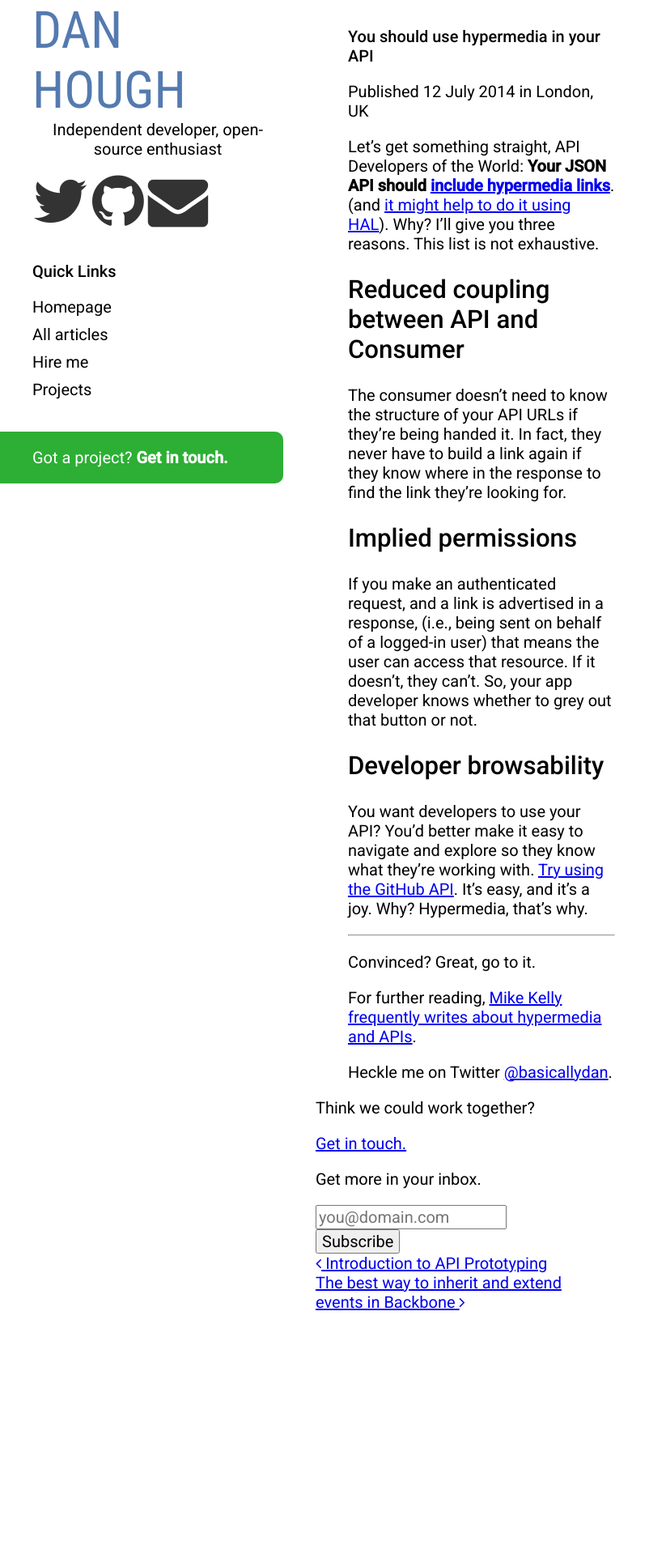
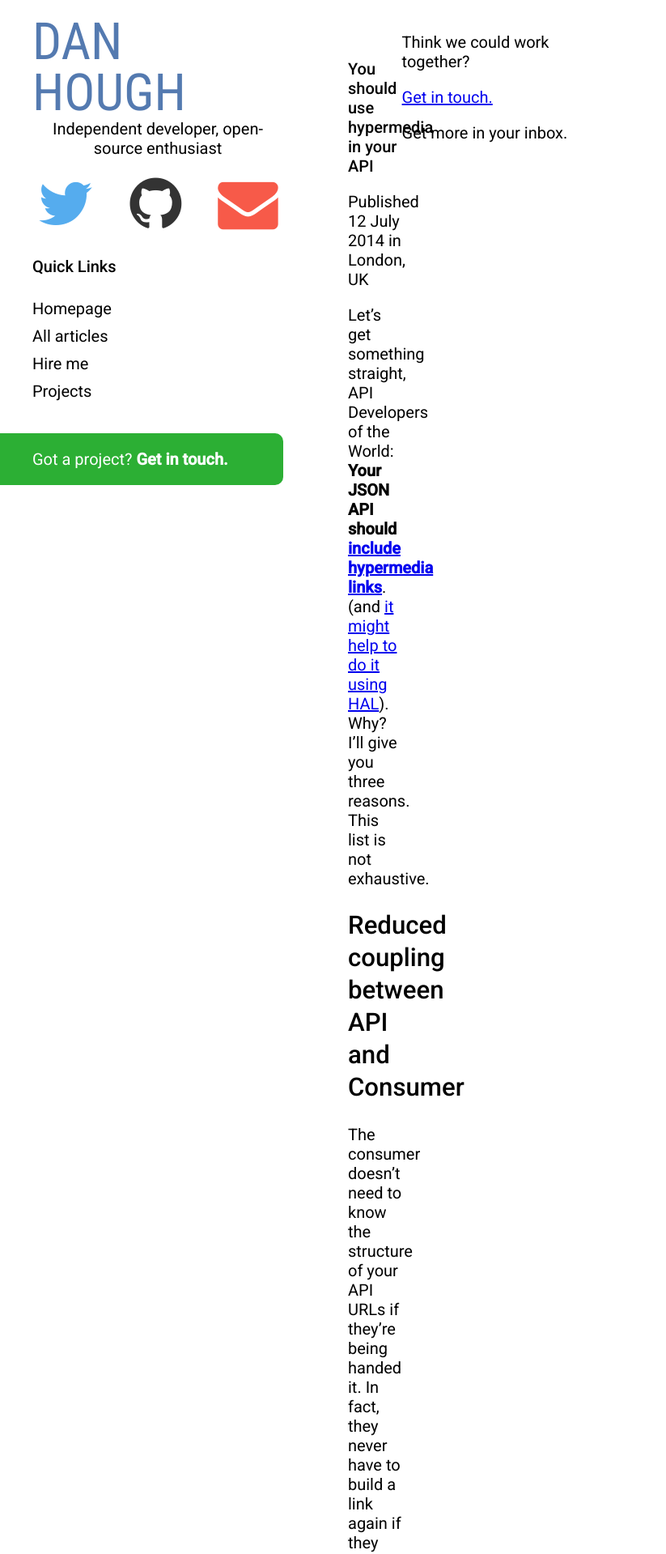
Before and after one commit to basicallydan/danhough.com, a Jekyll site: the page built from _posts/2014-07-12-use-hypermedia.markdown, in a window 1280 px wide. Shown: the top 1919 px of the page at 81% size, without its empty margins (0-823 px from the left). Built offline with Jekyll 4.4.1, drawn with Linux system fonts in a browser that asks for light colours; Markdown is read by kramdown in place of the engine named in the settings; comment, search, counter and statistics services are not loaded; before the commit the page ends 1620 px from its top, so only the background shows below that.

Commit message:
Widths of columns on main page for desktop HD about right now

```diff
--- a/_layouts/default.html
+++ b/_layouts/default.html
@@ -19,14 +19,14 @@
 		<script type="text/javascript" src="/js/html5shiv.min.js"></script>
 	</head>
 
-	<body>
+	<body class="cf">
 		<header>
 			<a href="/" class="site-title" title="It's prounounced 'Huff'">Dan Hough</a>
 			<span class="site-subtitle">Independent developer, open-source enthusiast</span>
 			<nav id="external-profile-navigation" class="nav-list--icons">
 				<ul>
 					<li><a href="https://twitter.com/basicallydan" title="My Twitter Profile" class="nav-list--icons__twitter" target="_blank" data-segment='{ "name" : "Twitter Link Clicked", "location" : "Top Nav" }'><i class="fa fa-twitter"></i></a></li>
-					<li><a href="https://github.com/basicallydan" title="My GitHub Page" class="nav-list--icons__twitter" target="_blank" data-segment='{ "name" : "GitHub Link Clicked", "location" : "Top Nav" }'><i class="fa fa-github"></i></a></li>
+					<li><a href="https://github.com/basicallydan" title="My GitHub Page" class="nav-list--icons__github" target="_blank" data-segment='{ "name" : "GitHub Link Clicked", "location" : "Top Nav" }'><i class="fa fa-github"></i></a></li>
 					<li><a href="mailto:dan@danhough.com" title="Contact me by email" class="nav-list--icons__email" target="_blank" data-segment='{ "name" : "Email Link Clicked", "location" : "Top Nav" }'><i class="fa fa-envelope"></i></a></li>
 					<!-- <li><a href="http://www.linkedin.com/pub/daniel-hough/14/202/801" title="My LinkedIn Profile" class="nav-linkedin" target="_blank" data-segment='{ "name" : "LinkedIn Link Clicked", "location" : "Top Nav" }'><i class="fa fa-linkedin"></i></a></li> -->
 				</ul>
--- a/css/main.css
+++ b/css/main.css
@@ -2075,18 +2075,48 @@
   font-size: 20px;
   font-family: 'Roboto'; }
 
+body {
+  max-width: 1100px; }
+
 header {
-  width: 310px; }
+  width: 350px; }
 
 main, .secondary-homepage-navigation {
-  width: 330px; }
+  width: 33%; }
 
 header, main, .secondary-homepage-navigation {
-  margin-left: 2rem;
+  padding-top: 1rem;
+  padding-left: 2rem;
   float: left; }
+
+/**
+ * For modern browsers
+ * 1. The space content is one way to avoid an Opera bug when the
+ *    contenteditable attribute is included anywhere else in the document.
+ *    Otherwise it causes space to appear at the top and bottom of elements
+ *    that are clearfixed.
+ * 2. The use of `table` rather than `block` is only necessary if using
+ *    `:before` to contain the top-margins of child elements.
+ */
+.cf:before, .cf:after {
+  content: " ";
+  /* 1 */
+  display: table;
+  /* 2 */ }
+
+.cf:after {
+  clear: both; }
+
+/**
+ * For IE 6/7 only
+ * Include this rule to trigger hasLayout and contain floats.
+ */
+.cf {
+  *zoom: 1; }
 
 .site-title {
   font-size: 3.17rem;
+  line-height: 3.17rem;
   font-weight: 500;
   font-family: 'Roboto Condensed';
   text-transform: uppercase;
@@ -2103,7 +2133,8 @@
   font-weight: 500; }
 
 h2 {
-  font-size: 1.56em;
+  font-size: 1.56rem;
+  line-height: 2rem;
   font-weight: 500; }
 
 h3 {
@@ -2138,9 +2169,11 @@
   margin: 0;
   padding: 0;
   list-style: none; }
+nav.nav-list, nav.nav-list--icons {
+  margin-bottom: 1rem; }
   nav.nav-list h2, nav.nav-list--icons h2 {
     font-size: 20px;
-  margin: 1rem 0; }
+    margin: 0 0 1rem 0; }
   nav.nav-list li, nav.nav-list--icons li {
     margin: 0.5rem 0; }
     nav.nav-list li.nav-item--all a, nav.nav-list--icons li.nav-item--all a {
@@ -2148,10 +2181,28 @@
   nav.nav-list li a, nav.nav-list--icons li a {
     color: #333333;
     text-decoration: none; }
+nav.nav-list--icons {
+  margin-top: 1rem;
+  text-align: center;
+  height: 3.72rem;
+  line-height: 3.72rem; }
   nav.nav-list--icons li {
-  display: inline-block; }
+    display: inline-block;
+    height: 3.72rem;
+    line-height: 3.72rem;
+    margin: 0 1rem; }
+    nav.nav-list--icons li:first-child {
+      margin-left: 0; }
+    nav.nav-list--icons li:last-child {
+      margin-right: 0; }
   nav.nav-list--icons li a {
     font-size: 3.72rem; }
+  nav.nav-list--icons .nav-list--icons__twitter {
+    color: #55ACEE; }
+  nav.nav-list--icons .nav-list--icons__github {
+    color: #333333; }
+  nav.nav-list--icons .nav-list--icons__email {
+    color: #F75A49; }
 
 .cta, .cta--primary {
   color: #fefefe;
--- a/scss/_headings.scss
+++ b/scss/_headings.scss
@@ -1,5 +1,6 @@
 .site-title {
 	font-size:$site-title-font-size;
+	line-height:$site-title-font-size;
 	font-weight:500;
 	font-family:'Roboto Condensed';
 	text-transform:uppercase;
@@ -24,7 +25,8 @@
 	// }
 }
 h2 {
-	font-size:1.56em;
+	font-size:1.56rem;
+	line-height:2rem;
 	font-weight:500;
 	// @include grid-media-query('palm') {
 	// 	font-size:1.1em;
--- a/scss/_navigation.scss
+++ b/scss/_navigation.scss
@@ -6,9 +6,10 @@
 	}
 
 	&.nav-list {
+		margin-bottom:$standard-margin;
 		h2 {
 			font-size:$standard-font-size;
-			margin:$standard-margin 0;
+			margin:0 0 $standard-margin 0;
 		}
 
 		li {
@@ -29,11 +30,43 @@
 
 	&.nav-list--icons {
 		@extend .nav-list;
+
+		margin-top:$standard-margin;
+
+		text-align: center;
+
+		height:$nav-icon-font-size;
+		line-height:$nav-icon-font-size;
+
 		li {
 			display:inline-block;
+			height:$nav-icon-font-size;
+			line-height:$nav-icon-font-size;
+
+			margin:0 $standard-margin;
+
+			&:first-child {
+				margin-left:0;
+			}
+
+			&:last-child {
+				margin-right:0;
+			}
 		}
 		li a {
 			font-size:$nav-icon-font-size;
+		}
+
+		.nav-list--icons__twitter {
+			color:$twitter-blue;
+		}
+
+		.nav-list--icons__github {
+			color:$black;
+		}
+
+		.nav-list--icons__email {
+			color:$main-red;
 		}
 	}
 }
--- a/scss/_shared.scss
+++ b/scss/_shared.scss
@@ -7,17 +7,49 @@
 	font-family:'Roboto';
 }
 
+body {
+	max-width:1100px;
+}
+
 header {
-	width: 310px;
+	width: 350px;
 }
 
 main, .secondary-homepage-navigation {
-	width: 330px;
+	width: 33%;
 }
 
 header, main, .secondary-homepage-navigation {
-	margin-left:$large-margin;
+	padding-top:$standard-margin;
+	padding-left:$large-margin;
 	float:left;
+}
+
+/**
+ * For modern browsers
+ * 1. The space content is one way to avoid an Opera bug when the
+ *    contenteditable attribute is included anywhere else in the document.
+ *    Otherwise it causes space to appear at the top and bottom of elements
+ *    that are clearfixed.
+ * 2. The use of `table` rather than `block` is only necessary if using
+ *    `:before` to contain the top-margins of child elements.
+ */
+.cf:before,
+.cf:after {
+    content: " "; /* 1 */
+    display: table; /* 2 */
+}
+
+.cf:after {
+    clear: both;
+}
+
+/**
+ * For IE 6/7 only
+ * Include this rule to trigger hasLayout and contain floats.
+ */
+.cf {
+    *zoom: 1;
 }
 
 // body {
```
Lines whose indentation alone changed are shown as unchanged.
